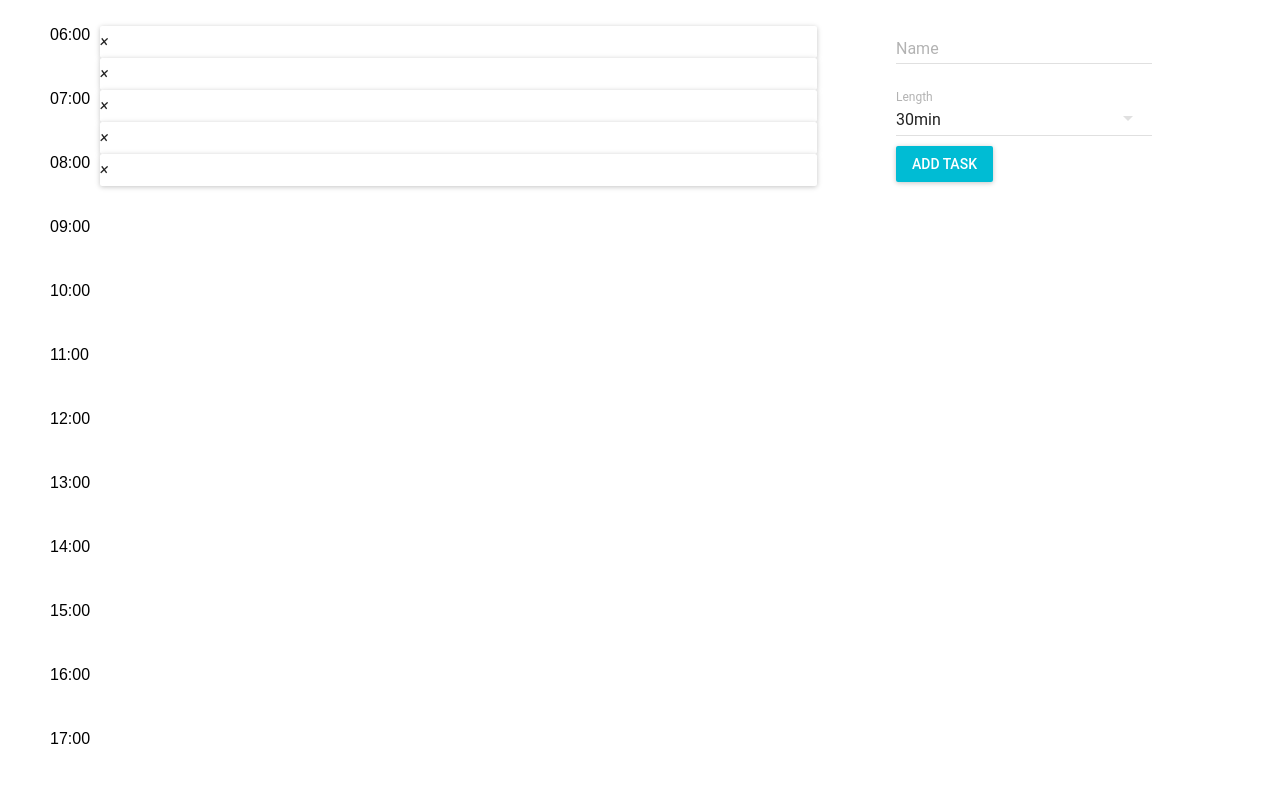
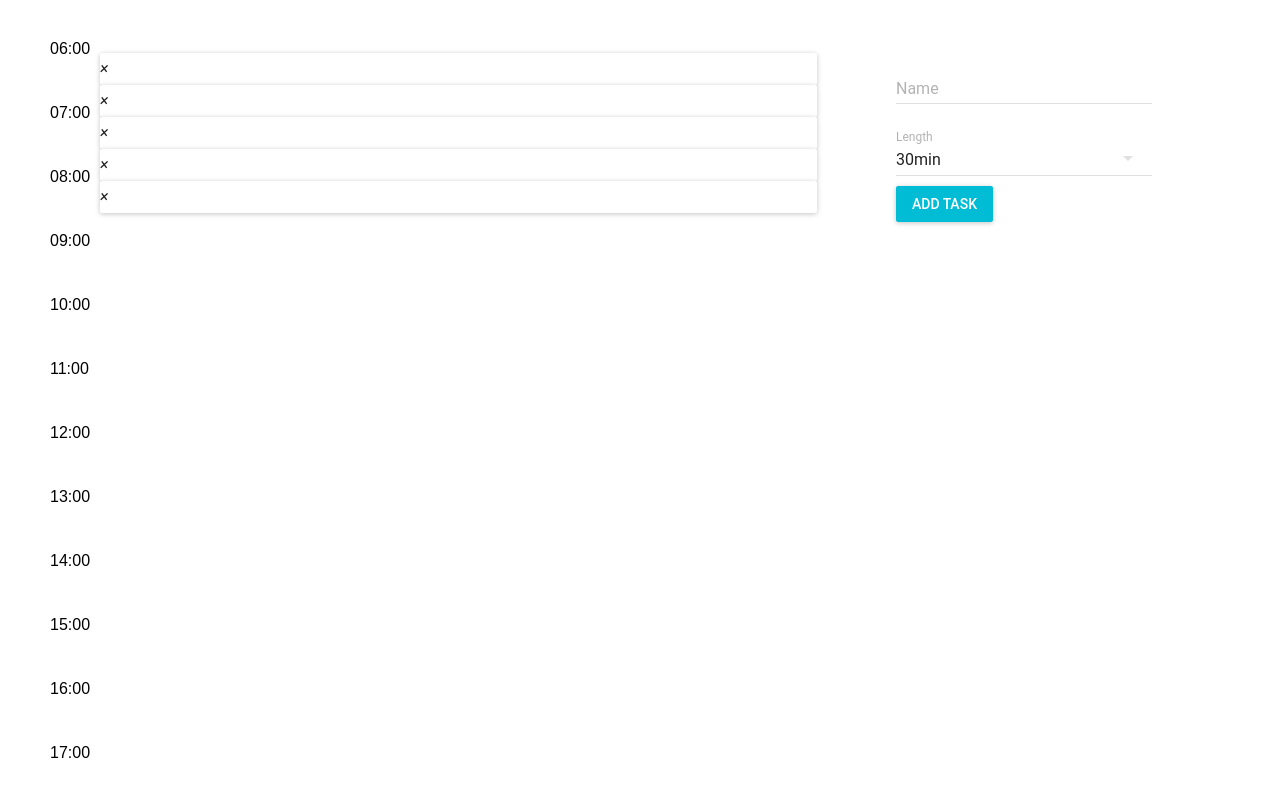
Before and after one commit to chikuwa111/day_scheduler, a React (Create React App) app: page / in a window 1280 px wide. Shown: the top 794 px of the page. Built offline with nearby package versions, Linux system fonts and the light colour scheme.

Commit message:
Fix layout

```diff
--- a/src/App.js
+++ b/src/App.js
@@ -25,6 +25,7 @@ class App extends React.Component {
   }
 
   removeTask(index) {
+    debugger
     const {tasks} = this.state
     this.setState({
       tasks: [
@@ -42,7 +43,7 @@ class App extends React.Component {
     }
     return (
       <MuiThemeProvider>
-        <div>
+        <div style={{marginTop: 40}}>
           <div style={{float: 'left', width: '70%'}}>
             <TimeTable {...props} />
           </div>
--- a/src/components/TimeTable.js
+++ b/src/components/TimeTable.js
@@ -18,37 +18,36 @@ const TaskItem = SortableElement(({task, onIconClick}) => {
   )
 })
 
-const TaskList = SortableContainer(({tasks, removeTaskHandler}) => (
-  <div>
-    {tasks.map((task, index) => (
-      <TaskItem key={index} index={index} task={task} onIconClick={removeTaskHandler(index)} />
-    ))}
-  </div>
-))
+const TaskList = SortableContainer(({tasks, removeTask}) => {
+  return (
+    <div>
+      {tasks.map((task, index) => (
+        <TaskItem key={index} index={index} task={task} onIconClick={() => {removeTask(index)}} />
+      ))}
+    </div>
+  )
+})
 
 class TimeTable extends React.Component {
   onSortEnd({oldIndex, newIndex}) {
     this.props.updateTasks(arrayMove(this.props.tasks, oldIndex, newIndex))
   }
 
-  removeTaskHandler(index) {
-    return () => {
-      this.props.removeTask(index)
-    }
-  }
-
   render() {
-    const {tasks} = this.props
+    const {
+      tasks,
+      removeTask,
+    } = this.props
 
     return (
       <div>
         <div style={{float: 'left', marginLeft: 50, marginRight: 10}}>
           <Timeline />
         </div>
-        <div style={{marginTop: '1.6em'}}>
+        <div style={{paddingTop: '.8em'}}>
           <TaskList
             tasks={tasks}
-            removeTaskHandler={this.removeTaskHandler.bind(this)}
+            removeTask={removeTask}
             onSortEnd={this.onSortEnd.bind(this)}
           />
         </div>
```
